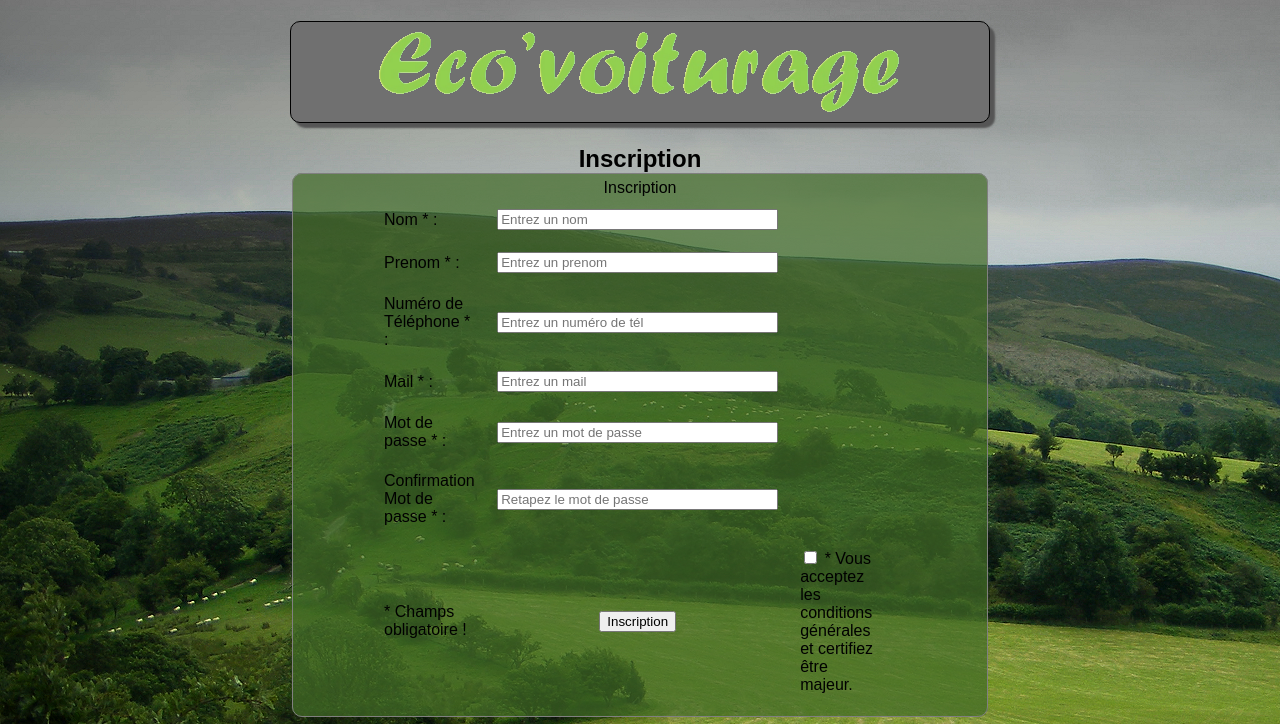
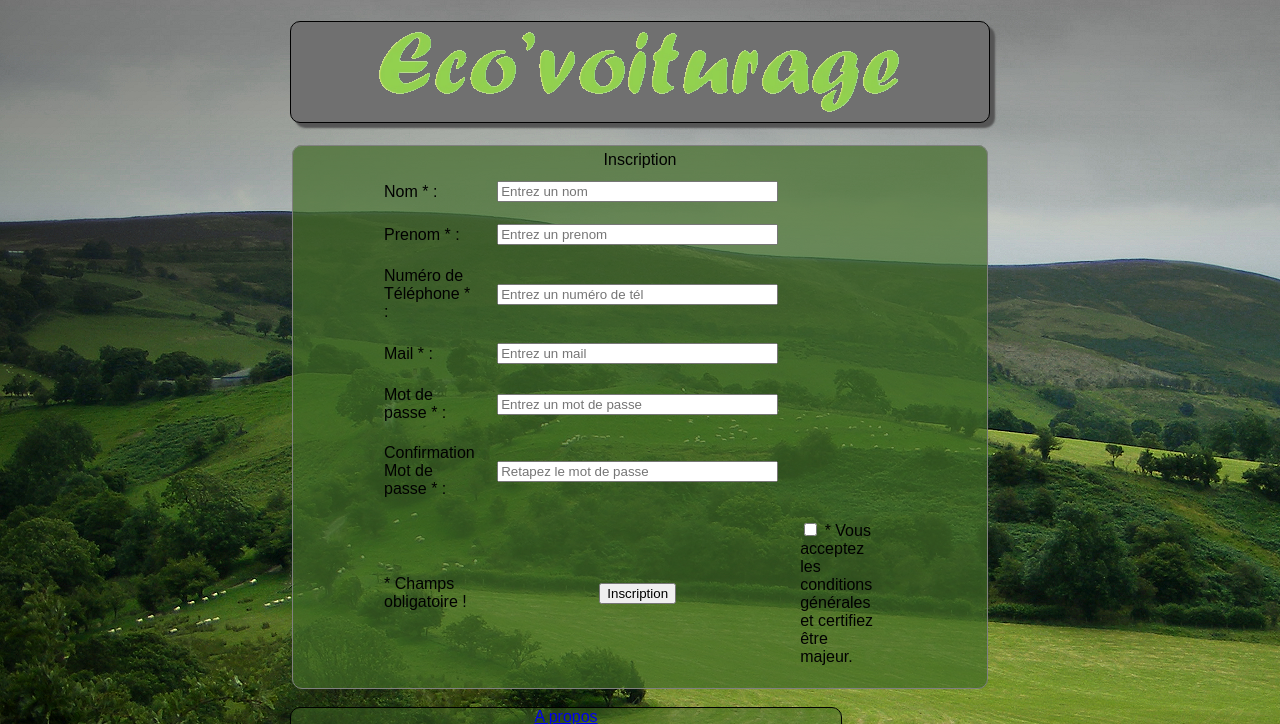
Before and after one commit to randoin/Covoiturage, a PHP site: page /inscription.php in a window 1280 px wide. Shown: the top 724 px of the page. Run offline with PHP 8.4, Linux system fonts and the light colour scheme.

Commit message:
Correction page inscription

```diff
--- a/src/inscription.php
+++ b/src/inscription.php
@@ -1,6 +1,5 @@
 
 	<?php include "header.php" ?>
-		<h2 align="center">Inscription</h2>
 		<?php
 
 
```
